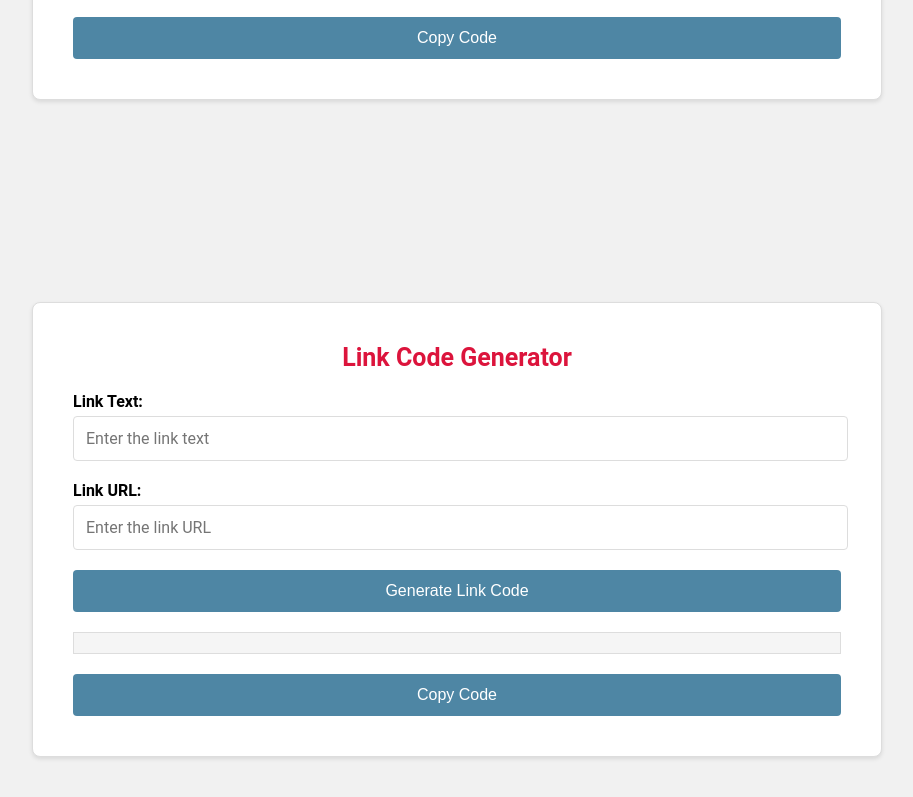
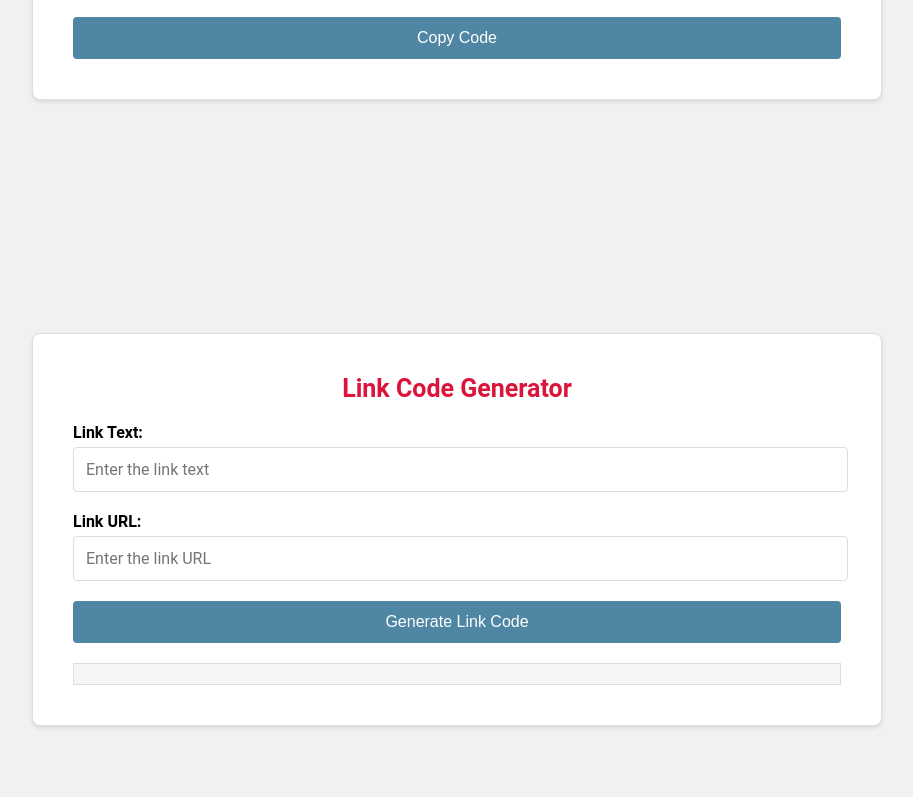
Before and after one commit to saiyumm/FAQ-Accordian-Generator, a plain HTML site: page index.html in a window 1280 px wide. Shown: the part 691-1488 px from the top of the page, without its empty margins (183-1096 px from the left). Drawn offline with Linux system fonts and the light colour scheme.

Commit message:
Updated index.html

```diff
--- a/index.html
+++ b/index.html
@@ -50,7 +50,6 @@
             </div>
             <button onclick="generateLinkCode()">Generate Link Code</button>
             <div id="link-code"></div>
-            <button class="copyButton" onclick="copyToClipboard()">Copy Code</button>
         </div>
     </div>
 
```
